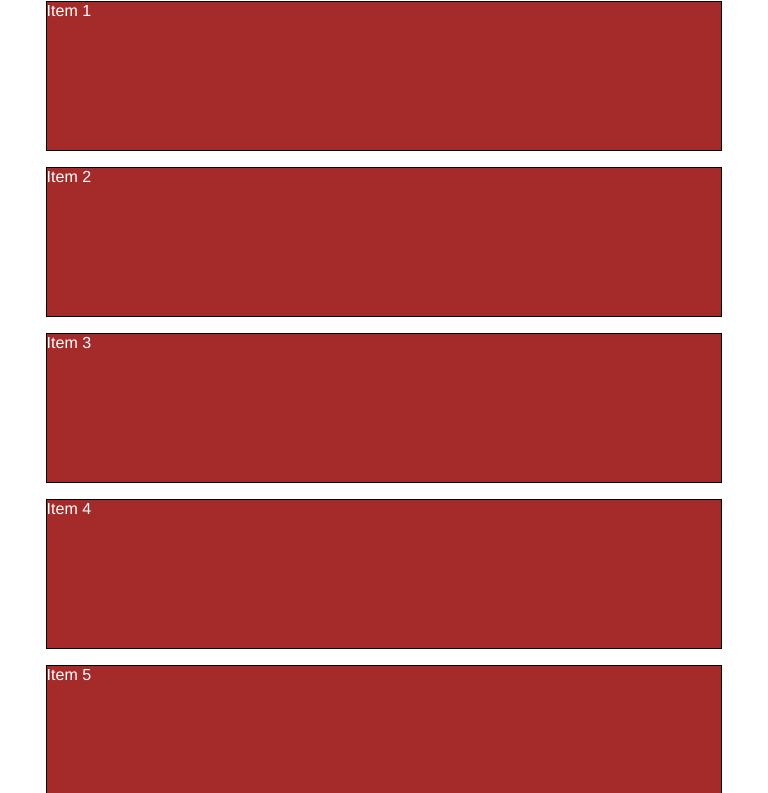
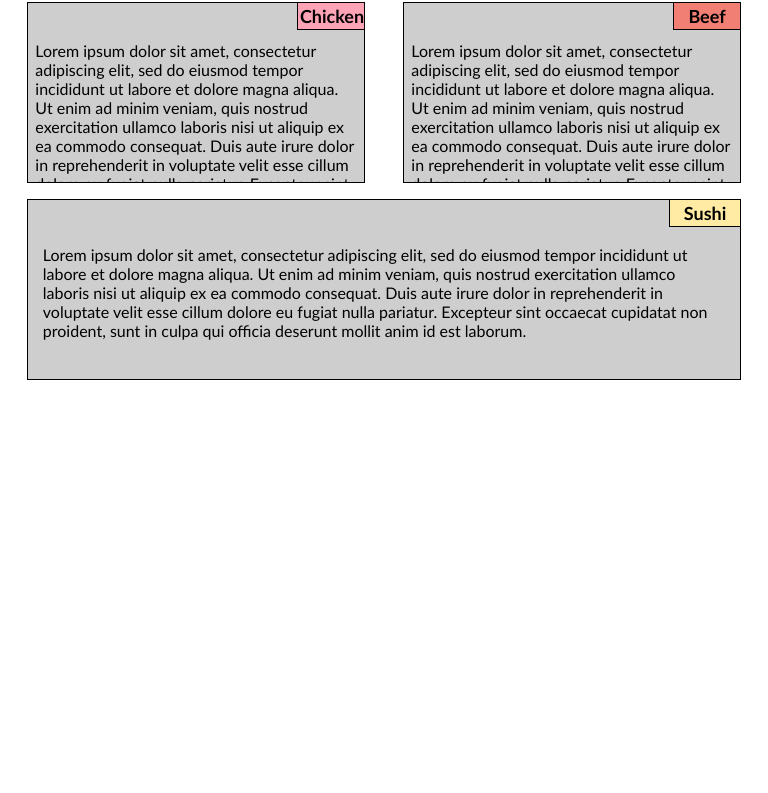
Before and after one commit to PrincesseCyber/coursera-test, a plain HTML site: page module2-solution/index.html in a window 768 px wide. Shown: the part 73-866 px from the top of the page. After the commit the page ends 800 px from the top, so only its background shows below. Drawn offline with Linux system fonts and the light colour scheme.

Commit message:
Exercice module 2 finished

```diff
--- a/module2-solution/index.html
+++ b/module2-solution/index.html
@@ -9,21 +9,56 @@
 /********** Base styles **********/
 * {
   box-sizing: border-box;
+  font-family: "Trebuchet MS", Helvetica, sans-serif;
 }
+
 h1 {
   margin-bottom: 15px;
+  text-align: center;
 }
 
 p {
   border: 1px solid black;
-  background-color: #A52A2A;
-  width: 90%;
-  height: 150px;
-  margin-right: auto;
-  margin-left: auto;
-  font-family: Helvetica;
-  color: white;
+  border-top:none;
+  background-color: #CECECE;
+
+  height:150px;
+  margin-top: 0%;
+  margin-right: 5%;
+  margin-left: 5%;
+  color: black;
+
+  padding:2%;
+  overflow:auto;
 }
+ .menutype {
+ 	border: 1px solid black;
+ 	border-bottom: none;
+  	background-color: #CECECE;
+  	width: 90%;
+ 	margin-top: auto;
+ 	margin-right: auto;
+  	margin-left: auto;
+
+ 	padding-top: 0px ;
+ 	padding-bottom: 3px;
+ 	padding-right: 0 ;
+
+ }
+
+section > div {
+ 	position: relative;
+ 	left:80%;
+ 	width: 20%;
+ 	border: 1px solid black;
+ 	border-top:none;
+ 	border-right:none;
+ 	padding: 2px;
+ 	text-align:center;
+ 	font-weight:bold;
+  	font-size: large;
+
+  }
 
 /* Simple Responsive Framework. */
 .row {
@@ -31,10 +66,10 @@ p {
 }
 
 /********** Large devices only **********/
-@media (min-width: 1200px) {
+@media (min-width: 992px) {
   .col-lg-1, .col-lg-2, .col-lg-3, .col-lg-4, .col-lg-5, .col-lg-6, .col-lg-7, .col-lg-8, .col-lg-9, .col-lg-10, .col-lg-11, .col-lg-12 {
     float: left;
-    border: 1px solid green;
+    /** border: 1px solid green; **/
   }
   .col-lg-1 {
     width: 8.33%;
@@ -72,13 +107,14 @@ p {
   .col-lg-12 {
     width: 100%;
   }
+
 }
 
 /********** Medium devices only **********/
-@media (min-width: 992px) and (max-width: 1199px) {
+@media (min-width: 768px) and (max-width: 991px) {
   .col-md-1, .col-md-2, .col-md-3, .col-md-4, .col-md-5, .col-md-6, .col-md-7, .col-md-8, .col-md-9, .col-md-10, .col-md-11, .col-md-12 {
     float: left;
-    border: 1px solid green;
+    /** border: 1px solid green; **/
   }
   .col-md-1 {
     width: 8.33%;
@@ -116,22 +152,88 @@ p {
   .col-md-12 {
     width: 100%;
   }
+  .col-md-12 > p {
+
+  	border: 1px solid black;
+  	border-top:none;
+  	background-color: #CECECE;
+  	width: 95%;
+  	height:150px;
+  	margin-top: 0%;
+  	margin-right: 2.5%;
+  	margin-left: 2.5%;
+  	color: black;
+
+  	padding:2%;
+  	overflow:auto;
+}
+
+
+  .col-md-12 > section {
+  	width: 95%;
+  	margin-left: 2.5%;
+  	margin-right: 2.5%;
+  }
+
+  .col-md-12 > section > div {
+ 	position: relative;
+ 	left:90%;
+ 	width: 10%;
+ 	border: 1px solid black;
+ 	border-top:none;
+ 	border-right:none;
+ 	padding: 2px;
+ 	text-align:center;
+ 	font-weight:bold;
+  	font-size: large;
+
+  }
 }
 
 </style>
+
+
 </head>
 <body>
 <h1>Our Menu</h1>
 
 <div class="row">
-  <div class="col-lg-3 col-md-6"><p>Item 1</p></div>
-  <div class="col-lg-3 col-md-6"><p>Item 2</p></div>
-  <div class="col-lg-3 col-md-6"><p>Item 3</p></div>
+
+  <div class="col-lg-4 col-md-6">
+
+  	<section class="menutype">
+  		<div style="background-color: #FFA3B6;"> Chicken </div>
+  	</section>
+  	<p>
+  	Lorem ipsum dolor sit amet, consectetur adipiscing elit, sed do eiusmod tempor incididunt ut labore et dolore magna aliqua. Ut enim ad minim veniam, quis nostrud exercitation ullamco laboris nisi ut aliquip ex ea commodo consequat. Duis aute irure dolor in reprehenderit in voluptate velit esse cillum dolore eu fugiat nulla pariatur. Excepteur sint occaecat cupidatat non proident, sunt in culpa qui officia deserunt mollit anim id est laborum.</p>
+  </div>
+
+  <div class="col-lg-4 col-md-6">
+  	<section class="menutype">
+  		<div style="background-color: #F17F73;"> Beef </div>
+  	</section>
+
+  	<p>
+  	Lorem ipsum dolor sit amet, consectetur adipiscing elit, sed do eiusmod tempor incididunt ut labore et dolore magna aliqua. Ut enim ad minim veniam, quis nostrud exercitation ullamco laboris nisi ut aliquip ex ea commodo consequat. Duis aute irure dolor in reprehenderit in voluptate velit esse cillum dolore eu fugiat nulla pariatur. Excepteur sint occaecat cupidatat non proident, sunt in culpa qui officia deserunt mollit anim id est laborum.</p>
+  </div>
+
+  <div class="col-lg-4 col-md-12">
+  	<section class="menutype">
+  		<div style="background-color: #FFEBA3;" > Sushi </div>
+  	</section>
+
+  	<p>
+  	Lorem ipsum dolor sit amet, consectetur adipiscing elit, sed do eiusmod tempor incididunt ut labore et dolore magna aliqua. Ut enim ad minim veniam, quis nostrud exercitation ullamco laboris nisi ut aliquip ex ea commodo consequat. Duis aute irure dolor in reprehenderit in voluptate velit esse cillum dolore eu fugiat nulla pariatur. Excepteur sint occaecat cupidatat non proident, sunt in culpa qui officia deserunt mollit anim id est laborum.</p>
+  </div>
+
+  <!--
   <div class="col-lg-3 col-md-6"><p>Item 4</p></div>
   <div class="col-lg-3 col-md-6"><p>Item 5</p></div>
   <div class="col-lg-3 col-md-6"><p>Item 6</p></div>
   <div class="col-lg-3 col-md-6"><p>Item 7</p></div>
   <div class="col-lg-3 col-md-6"><p>Item 8</p></div>
+	-->
+
 </div>
 
 </body>
```
